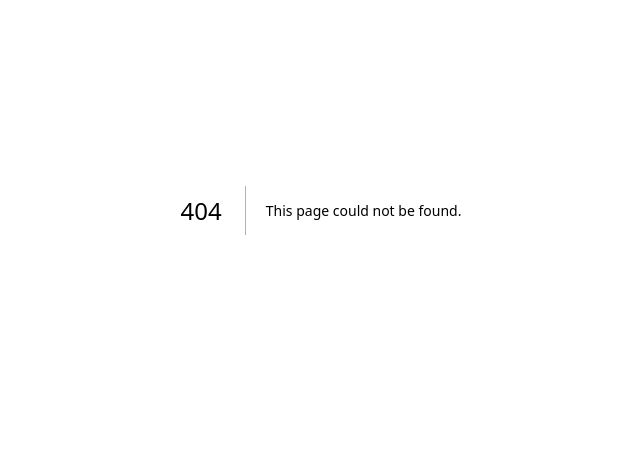
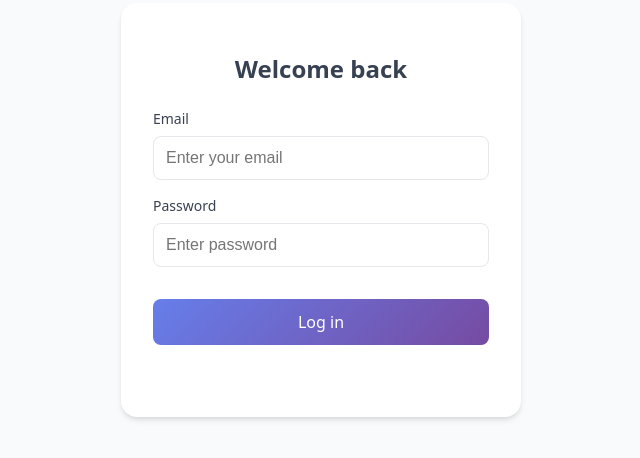
Before and after one commit to KrystianSzydlik/Homey, a Next.js app: page /login in a window 1280 px wide. Before the commit this address had no page. Shown: the part 190-648 px from the top of the page, without its empty margins (319-959 px from the left). Built offline with nearby package versions, Linux system fonts and the light colour scheme.

Commit message:
feat: Implement user authentication with NextAuth, including login page, middleware, and server actions.

```diff
--- a/auth.config.ts
+++ b/auth.config.ts
@@ -0,0 +1,25 @@
+import type { NextAuthConfig } from 'next-auth';
+
+export const authConfig = {
+  pages: {
+    signIn: '/login',
+  },
+  providers: [],
+  callbacks: {
+    authorized({ auth, request: { nextUrl } }) {
+      const isLoggedIn = !!auth?.user;
+      const isOnDashboard = nextUrl.pathname.startsWith('/dashboard'); // Protected routes
+
+      if (isOnDashboard) {
+        if (isLoggedIn) return true;
+        return false; // Redirect unauthenticated users to login page
+      } else if (isLoggedIn) {
+        // Redirect authenticated users to dashboard if they are on login page
+        if (nextUrl.pathname === '/login') {
+             return Response.redirect(new URL('/', nextUrl));
+        }
+      }
+      return true;
+    },
+  },
+} satisfies NextAuthConfig;
--- a/auth.ts
+++ b/auth.ts
@@ -0,0 +1,26 @@
+import NextAuth from 'next-auth';
+import { authConfig } from './auth.config';
+import Credentials from 'next-auth/providers/credentials';
+import { authenticateUser } from '@/lib/auth-user';
+import { z } from 'zod';
+
+export const { auth, signIn, signOut } = NextAuth({
+  ...authConfig,
+  providers: [
+    Credentials({
+      async authorize(credentials) {
+        const parsedCredentials = z
+          .object({ email: z.string().email(), password: z.string().min(6) })
+          .safeParse(credentials);
+
+        if (parsedCredentials.success) {
+          const { email, password } = parsedCredentials.data;
+          const user = await authenticateUser(email, password);
+          if (!user) return null;
+          return user;
+        }
+        return null;
+      },
+    }),
+  ],
+});
--- a/lib/prisma.ts
+++ b/lib/prisma.ts
@@ -1,56 +1,9 @@
-import { PrismaClient } from '@prisma/client';
-import bcrypt from 'bcryptjs';
+import { PrismaClient } from '@prisma/client'
 
-const prisma = new PrismaClient();
-
-async function main() {
-  const householdName = 'homey-main';
-
-  let household = await prisma.household.findFirst({
-    where: { name: householdName },
-  });
-
-  if (!household) {
-    household = await prisma.household.create({
-      data: { name: householdName },
-    });
-  }
-
-  const users = [
-    {
-      email: 'twoj@email.com',
-      name: 'Ty',
-      passwordHash: '$2a$10$TUTAJ_WKLEJ_HASH',
-    },
-    {
-      email: 'partner@email.com',
-      name: 'Partnerka',
-      passwordHash: '$2a$10$TUTAJ_WKLEJ_HASH',
-    },
-  ];
-
-  for (const u of users) {
-    const existing = await prisma.user.findUnique({
-      where: { email: u.email },
-    });
-
-    if (!existing) {
-      await prisma.user.create({
-        data: {
-          email: u.email,
-          name: u.name,
-          password: u.passwordHash,
-          householdId: household.id,
-        },
-      });
-    }
-  }
+const globalForPrisma = globalThis as unknown as {
+  prisma: PrismaClient | undefined
 }
 
-main()
-  .then(() => prisma.$disconnect())
-  .catch((e) => {
-    console.error(e);
-    prisma.$disconnect();
-    process.exit(1);
-  });
+export const prisma = globalForPrisma.prisma ?? new PrismaClient()
+
+if (process.env.NODE_ENV !== 'production') globalForPrisma.prisma = prisma
--- /dev/null
+++ b/src/app/(auth)/login/login.module.scss
@@ -0,0 +1,90 @@
+@import '../../../styles/variables';
+
+.main {
+  display: flex;
+  align-items: center;
+  justify-content: center;
+  min-height: 100vh;
+  background: var(--background);
+}
+
+.container {
+  background: var(--white);
+  padding: 2rem;
+  border-radius: 1rem;
+  box-shadow: 0 4px 6px -1px rgba(0, 0, 0, 0.1), 0 2px 4px -1px rgba(0, 0, 0, 0.06);
+  width: 100%;
+  max-width: 400px;
+}
+
+.title {
+  color: var(--text);
+  font-size: 1.5rem;
+  font-weight: 600;
+  margin-bottom: 1.5rem;
+  text-align: center;
+}
+
+.form {
+  display: flex;
+  flex-direction: column;
+  gap: 1rem;
+}
+
+.inputGroup {
+  display: flex;
+  flex-direction: column;
+  gap: 0.5rem;
+
+  label {
+    font-size: 0.875rem;
+    font-weight: 500;
+    color: var(--text);
+  }
+}
+
+.input {
+  padding: 0.75rem;
+  border-radius: 0.5rem;
+  border: 1px solid #e5e7eb;
+  font-size: 1rem;
+  outline: none;
+  transition: border-color 0.2s;
+
+  &:focus {
+    border-color: var(--accent);
+    box-shadow: 0 0 0 2px rgba(59, 130, 246, 0.1);
+  }
+}
+
+.button {
+  margin-top: 1rem;
+  padding: 0.75rem;
+  background: var(--primary-gradient);
+  color: white;
+  border: none;
+  border-radius: 0.5rem;
+  font-weight: 500;
+  font-size: 1rem;
+  transition: opacity 0.2s;
+
+  &:hover {
+    opacity: 0.9;
+  }
+
+  &[aria-disabled='true'] {
+    opacity: 0.7;
+    cursor: not-allowed;
+  }
+}
+
+.error {
+  min-height: 1.5rem;
+
+  p {
+    color: var(--error);
+    font-size: 0.875rem;
+    text-align: center;
+    margin: 0;
+  }
+}
--- /dev/null
+++ b/src/app/(auth)/login/page.tsx
@@ -0,0 +1,55 @@
+'use client';
+
+import { useActionState } from 'react';
+import { authenticate } from '@/app/lib/actions';
+import styles from './login.module.scss';
+
+export default function LoginPage() {
+  const [errorMessage, formAction, isPending] = useActionState(
+    authenticate,
+    undefined,
+  );
+
+  return (
+    <main className={styles.main}>
+      <div className={styles.container}>
+        <h1 className={styles.title}>Welcome back</h1>
+        <form action={formAction} className={styles.form}>
+          <div className={styles.inputGroup}>
+            <label htmlFor="email">Email</label>
+            <input
+              className={styles.input}
+              id="email"
+              type="email"
+              name="email"
+              placeholder="Enter your email"
+              required
+            />
+          </div>
+          <div className={styles.inputGroup}>
+            <label htmlFor="password">Password</label>
+            <input
+              className={styles.input}
+              id="password"
+              type="password"
+              name="password"
+              placeholder="Enter password"
+              required
+              minLength={6}
+            />
+          </div>
+          <button className={styles.button} aria-disabled={isPending}>
+            {isPending ? 'Logging in...' : 'Log in'}
+          </button>
+          <div
+            className={styles.error}
+            aria-live="polite"
+            aria-atomic="true"
+          >
+            {errorMessage && <p>{errorMessage}</p>}
+          </div>
+        </form>
+      </div>
+    </main>
+  );
+}
--- /dev/null
+++ b/src/app/lib/actions.ts
@@ -0,0 +1,24 @@
+'use server';
+
+
+import { AuthError } from 'next-auth';
+import { signIn } from '@/auth';
+
+export async function authenticate(
+  prevState: string | undefined,
+  formData: FormData,
+) {
+  try {
+    await signIn('credentials', formData);
+  } catch (error) {
+    if (error instanceof AuthError) {
+      switch (error.type) {
+        case 'CredentialsSignin':
+          return 'Invalid credentials.';
+        default:
+          return 'Something went wrong.';
+      }
+    }
+    throw error;
+  }
+}
--- a/tsconfig.json
+++ b/tsconfig.json
@@ -19,7 +19,7 @@
       }
     ],
     "paths": {
-      "@/*": ["./src/*"]
+      "@/*": ["./src/*", "./*"]
     }
   },
   "include": [
```
Also changed, not shown: middleware.ts (+9 -0 lines), src/app/page.tsx (+2 -63 lines).
